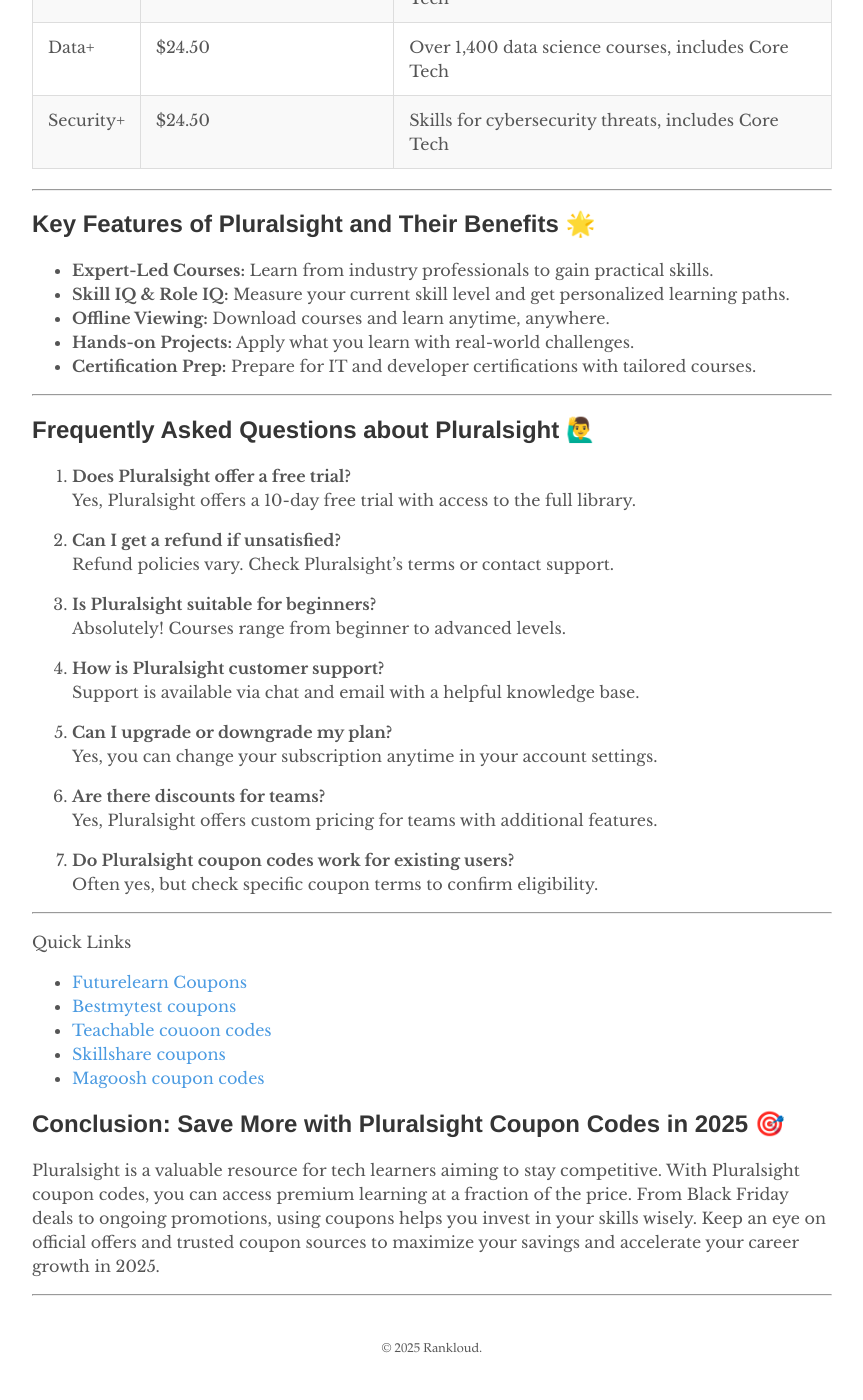
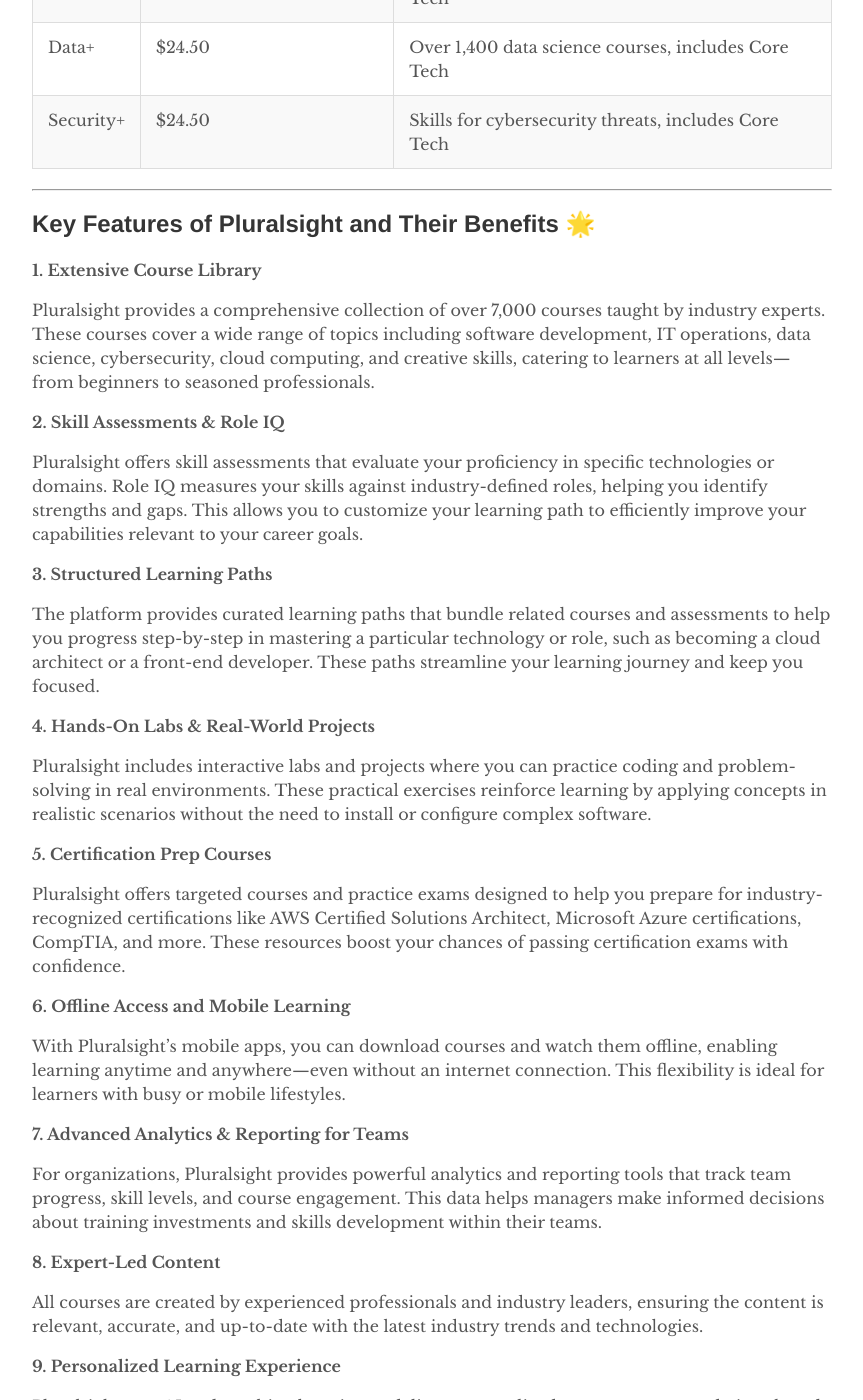
Before and after one commit to rankloud/ibcs, a Jekyll site: the page built from wp/pluralsight coupon codes.md, in a window 1280 px wide and 1400 px high, scrolled down 1783 px. Shown: the whole window, without its empty margins (208-1071 px from the left). Built offline with Jekyll 4.4.1, drawn with Linux system fonts in a browser that asks for light colours; some of the changed text lies outside the part shown.

Commit message:
Updated features

```diff
--- a/wp/pluralsight coupon codes.md
+++ b/wp/pluralsight coupon codes.md
@@ -81,11 +81,45 @@
 
 ## Key Features of Pluralsight and Their Benefits 🌟
 
-- **Expert-Led Courses:** Learn from industry professionals to gain practical skills.
-- **Skill IQ & Role IQ:** Measure your current skill level and get personalized learning paths.
-- **Offline Viewing:** Download courses and learn anytime, anywhere.
-- **Hands-on Projects:** Apply what you learn with real-world challenges.
-- **Certification Prep:** Prepare for IT and developer certifications with tailored courses.
+**1. Extensive Course Library**
+
+Pluralsight provides a comprehensive collection of over 7,000 courses taught by industry experts. These courses cover a wide range of topics including software development, IT operations, data science, cybersecurity, cloud computing, and creative skills, catering to learners at all levels—from beginners to seasoned professionals.
+
+**2. Skill Assessments & Role IQ**
+
+Pluralsight offers skill assessments that evaluate your proficiency in specific technologies or domains. Role IQ measures your skills against industry-defined roles, helping you identify strengths and gaps. This allows you to customize your learning path to efficiently improve your capabilities relevant to your career goals.
+
+**3. Structured Learning Paths**
+
+The platform provides curated learning paths that bundle related courses and assessments to help you progress step-by-step in mastering a particular technology or role, such as becoming a cloud architect or a front-end developer. These paths streamline your learning journey and keep you focused.
+
+**4. Hands-On Labs & Real-World Projects**
+
+Pluralsight includes interactive labs and projects where you can practice coding and problem-solving in real environments. These practical exercises reinforce learning by applying concepts in realistic scenarios without the need to install or configure complex software.
+
+**5. Certification Prep Courses**
+
+Pluralsight offers targeted courses and practice exams designed to help you prepare for industry-recognized certifications like AWS Certified Solutions Architect, Microsoft Azure certifications, CompTIA, and more. These resources boost your chances of passing certification exams with confidence.
+
+**6. Offline Access and Mobile Learning**
+
+With Pluralsight’s mobile apps, you can download courses and watch them offline, enabling learning anytime and anywhere—even without an internet connection. This flexibility is ideal for learners with busy or mobile lifestyles.
+
+**7. Advanced Analytics & Reporting for Teams**
+
+For organizations, Pluralsight provides powerful analytics and reporting tools that track team progress, skill levels, and course engagement. This data helps managers make informed decisions about training investments and skills development within their teams.
+
+**8. Expert-Led Content**
+
+All courses are created by experienced professionals and industry leaders, ensuring the content is relevant, accurate, and up-to-date with the latest industry trends and technologies.
+
+**9. Personalized Learning Experience**
+
+Pluralsight uses AI and machine learning to deliver personalized course recommendations based on your skill level, learning history, and career objectives. This tailored approach helps you focus on the most impactful content for your growth.
+
+**10. Integration with Popular Tools**
+
+Pluralsight integrates seamlessly with tools like Slack, Microsoft Teams, and identity providers such as Okta and Azure AD. These integrations facilitate smooth onboarding, collaboration, and management for individual learners and organizations alike.
 
 ---
 
```
